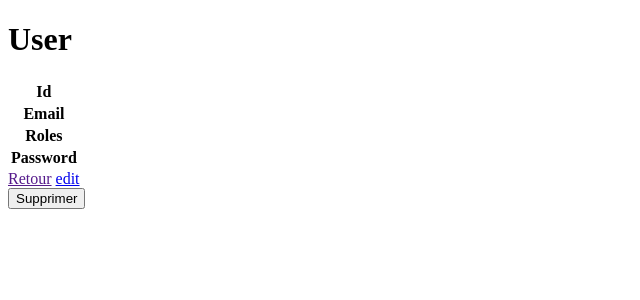
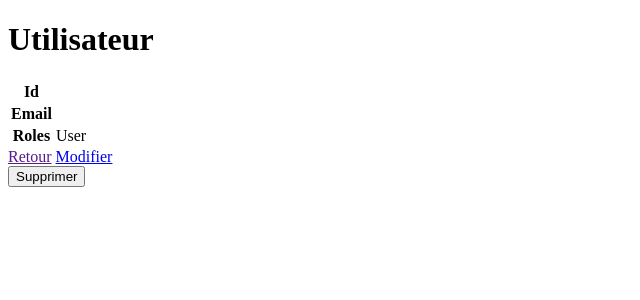
Before and after one commit to AxelRaboit/layanprojectv2, a Symfony app: template templates/user/show.html.twig in a window 1280 px wide. Shown: the top 300 px of the page, without its empty margins (0-640 px from the left). Run offline with Twig, Linux system fonts and the light colour scheme; the template is opened without the code that fills it, so the values that code supplies are empty; some libraries are stand-ins or nearby versions.

Commit message:
some random fix

```diff
--- a/templates/user/show.html.twig
+++ b/templates/user/show.html.twig
@@ -1,9 +1,9 @@
 {% extends 'base.html.twig' %}
 
-{% block title %}User{% endblock %}
+{% block title %}Utilisateur {{ user.email }}{% endblock %}
 
 {% block body %}
-    <h1>User</h1>
+    <h1>Utilisateur {{ user.email }}</h1>
 
     <table class="table">
         <tbody>
@@ -17,18 +17,14 @@
             </tr>
             <tr>
                 <th>Roles</th>
-                <td>{{ user.roles ? user.roles|json_encode : '' }}</td>
-            </tr>
-            <tr>
-                <th>Password</th>
-                <td>{{ user.password }}</td>
+                <td>{{ user.roles|length == 2 ? 'Admin' : 'User' }}</td>
             </tr>
         </tbody>
     </table>
 
     <a class="" href="{{ app.request.headers.get('referer') }}">Retour</a>
 
-    <a href="{{ path('user_edit', {'id': user.id}) }}">edit</a>
+    <a href="{{ path('user_edit', {'id': user.id}) }}">Modifier</a>
 
     {{ include('user/_delete_form.html.twig') }}
 {% endblock %}
```
Also changed, not shown: templates/user/update_society.html.twig (+8 -4 lines).
